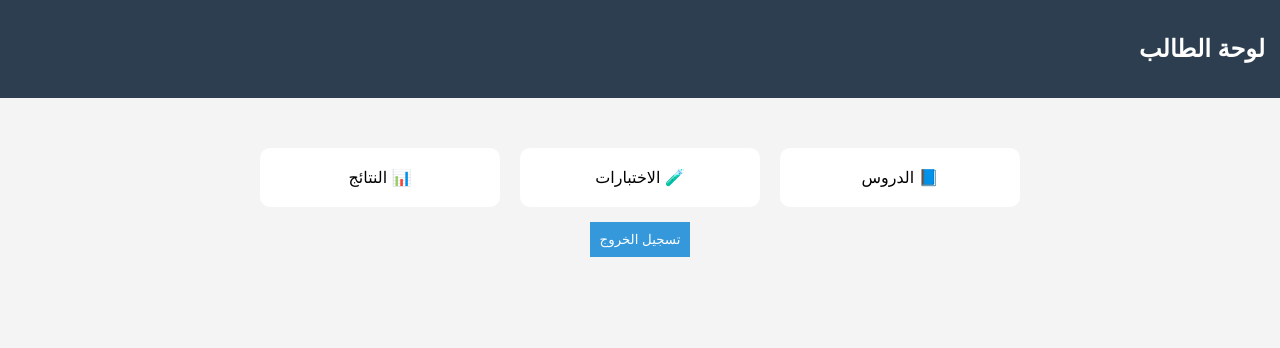
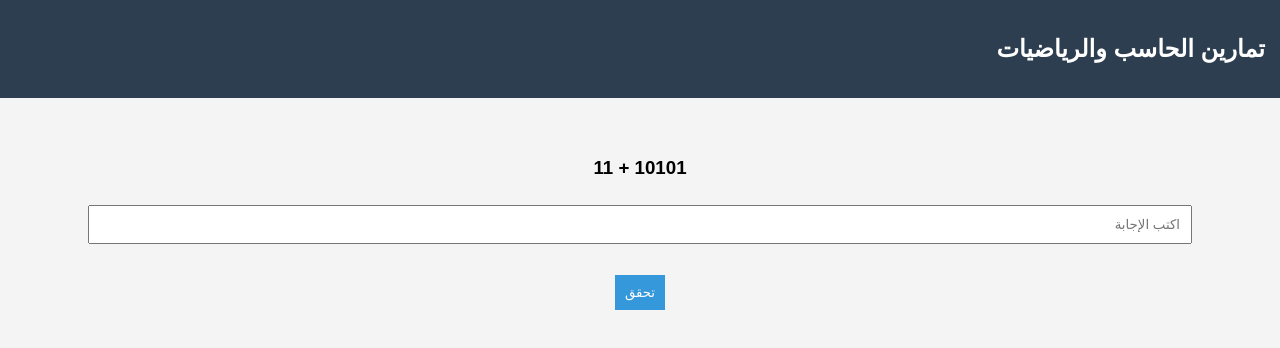
Before and after one commit to asmailsuliman161-svg/smart-platform, a plain HTML site: page dashboard.html in a window 1280 px wide. Drawn offline with Linux system fonts and the light colour scheme.

Commit message:
Update dashboard layout and content for exercises

```diff
--- a/dashboard.html
+++ b/dashboard.html
@@ -1,25 +1,31 @@
 <!DOCTYPE html>
 <html lang="ar">
 <head>
-    <meta charset="UTF-8">
-    <title>لوحة الطالب</title>
-    <link rel="stylesheet" href="style.css">
+<meta charset="UTF-8">
+<title>التمارين</title>
+<link rel="stylesheet" href="style.css">
 </head>
 
 <body>
 
 <header>
-    <h2>لوحة الطالب</h2>
+    <h2>تمارين الحاسب والرياضيات</h2>
 </header>
 
 <div class="container">
-    <div class="cards">
-        <div class="card">📘 الدروس</div>
-        <div class="card">🧪 الاختبارات</div>
-        <div class="card">📊 النتائج</div>
-    </div>
 
-    <button onclick="logout()">تسجيل الخروج</button>
+    <h3 id="question"></h3>
+
+    <input type="text" id="answer" placeholder="اكتب الإجابة">
+
+    <br><br>
+
+    <button onclick="checkAnswer()">تحقق</button>
+
+    <p id="result"></p>
+
+    <h3 id="score"></h3>
+
 </div>
 
 <script src="script.js"></script>
```
